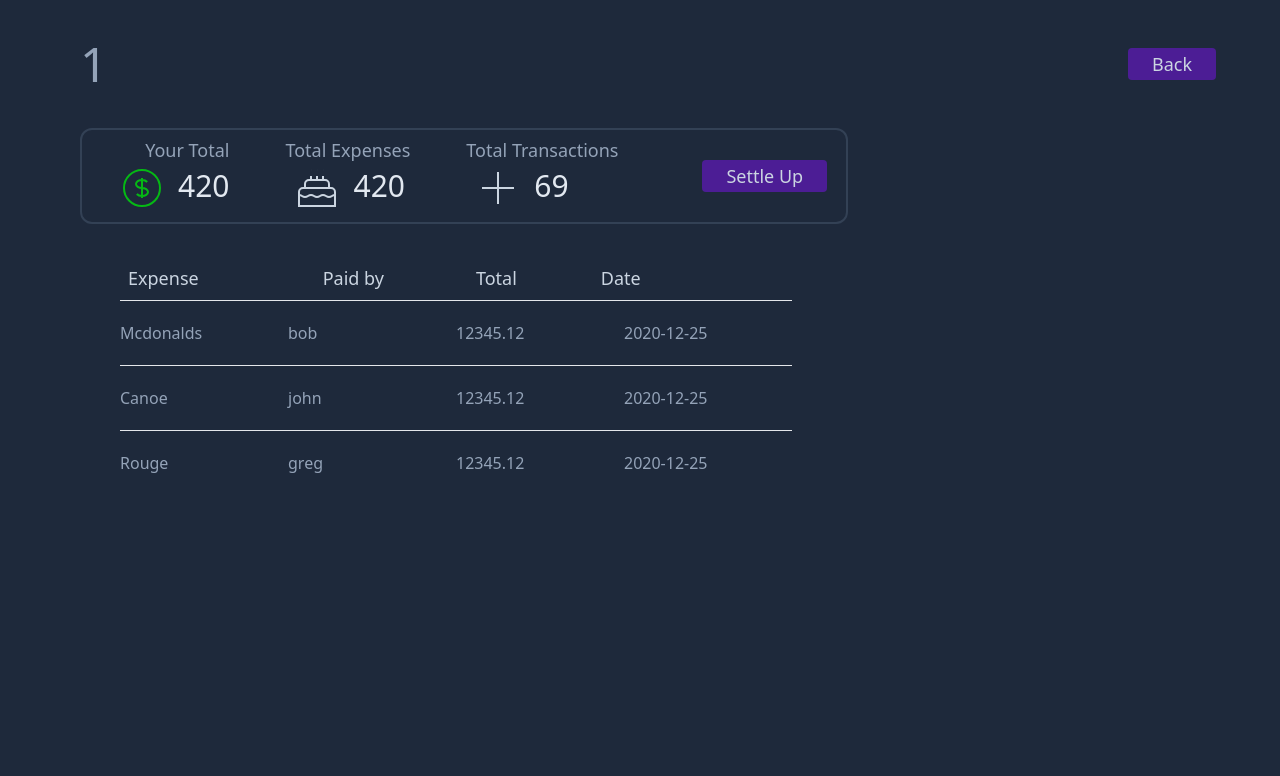
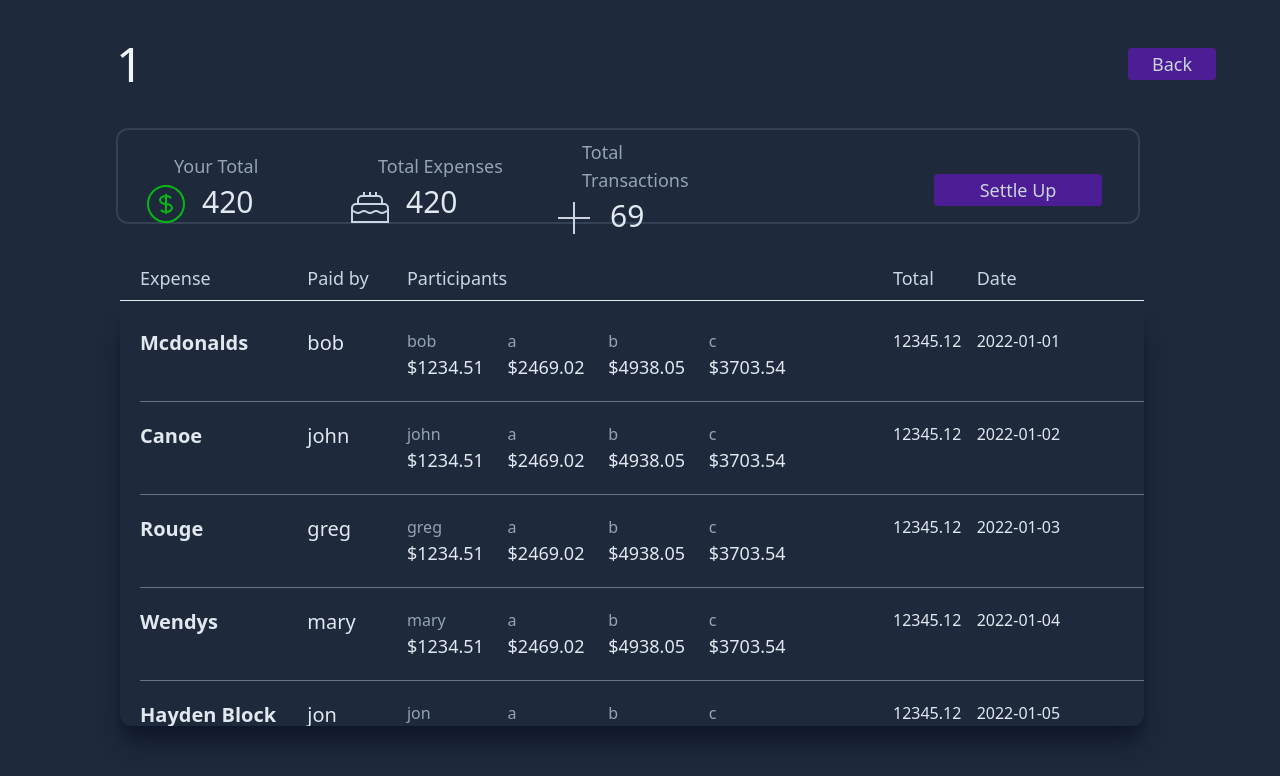
Before and after one commit to yanchenm/split, a Next.js app in the folder frontend/: page /app/group/1 in a window 1280 px wide. Shown: the top 776 px of the page. Built offline with nearby package versions, Linux system fonts and the light colour scheme.

Commit message:
Removed logout, styled txns, added overflow scrolling to detailed view.

```diff
--- a/frontend/components/App/Sidebar.tsx
+++ b/frontend/components/App/Sidebar.tsx
@@ -45,10 +45,6 @@ const Sidebar: React.FC = () => {
             svgSrc='/document_archived.svg'
             buttonText='View Past Splits'
           />
-          <SidebarButton
-            svgSrc='/logout.svg'
-            buttonText='Log out'
-          />
         </nav>
       </div>
   )
--- a/frontend/components/DetailView/Expense.tsx
+++ b/frontend/components/DetailView/Expense.tsx
@@ -5,21 +5,29 @@ type ExpenseProps = {
   paidBy: string;
   total: number;
   date: string;
+  participants: any;
 }
 
-const Expense: React.FC<ExpenseProps> = ({ name, paidBy, total, date }) => {
+const Expense: React.FC<ExpenseProps> = ({ name, paidBy, participants, total, date }) => {
 
   return (
-    <div>
-      <hr className="my-2 w-full slate-600" />
-      <div className="my-5 grid grid-cols-4 text-start">
-        <h3>{ name }</h3>
-        <div>
-          { paidBy }
-        </div>
-        <h3>{ total }</h3>
-        <h3>{ date }</h3>
+    <div className="py-5 grid grid-cols-12 text-start font-normal text-slate-200">
+      <h3 className="col-span-2 text-xl font-bold">{ name }</h3>
+      <div className="col-span-1 text-xl font-medium"> { paidBy } </div>
+      <div className="col-span-5 flex flex-row ml-4">
+        {
+          participants.map((person: any) => {
+            return (
+              <span className="mr-auto text-start" key={person.name}> {/* FIX KEY */}
+                <h3 className="text-slate-400">{person.name}</h3>
+                <h3 className="text-lg font-medium text-slate-200">${(person.portion*total).toFixed(2)}</h3>
+              </span>
+            )
+          })
+        }
       </div>
+      <h3 className="col-span-1 text-base font-medium col-start-10">{ total }</h3>
+      <h3 className="col-span-2 text-base font-medium">{ date }</h3>
     </div>
   );
 };
--- a/frontend/components/DetailView/ExpensesList.tsx
+++ b/frontend/components/DetailView/ExpensesList.tsx
@@ -10,41 +10,111 @@ const ExpenseList: React.FC = () => {
       _id: 'a',
       name: 'Mcdonalds',
       paidBy: 'bob',
+      participants: [{name:'bob',portion:0.1},{name:'a',portion:0.2},{name:'b',portion:0.4},{name:'c',portion:0.3}],
       total: 12345.12,
-      date: '2020-12-25'
+      date: '2022-01-01'
     },
     {
       _id: 'b',
       name: 'Canoe',
       paidBy: 'john',
+      participants: [{name:'john',portion:0.1},{name:'a',portion:0.2},{name:'b',portion:0.4},{name:'c',portion:0.3}],
       total: 12345.12,
-      date: '2020-12-25'
+      date: '2022-01-02'
     },
     {
       _id: 'c',
       name: 'Rouge',
       paidBy: 'greg',
+      participants: [{name:'greg',portion:0.1},{name:'a',portion:0.2},{name:'b',portion:0.4},{name:'c',portion:0.3}],
       total: 12345.12,
-      date: '2020-12-25'
-    }
+      date: '2022-01-03'
+    },
+    {
+      _id: 'd',
+      name: 'Wendys',
+      paidBy: 'mary',
+      participants: [{name:'mary',portion:0.1},{name:'a',portion:0.2},{name:'b',portion:0.4},{name:'c',portion:0.3}],
+      total: 12345.12,
+      date: '2022-01-04'
+    },
+    {
+      _id: 'e',
+      name: 'Hayden Block',
+      paidBy: 'jon',
+      participants: [{name:'jon',portion:0.1},{name:'a',portion:0.2},{name:'b',portion:0.4},{name:'c',portion:0.3}],
+      total: 12345.12,
+      date: '2022-01-05'
+    },
+    {
+      _id: 'f',
+      name: 'Rouge',
+      paidBy: 'andy',
+      participants: [{name:'andy',portion:0.1},{name:'a',portion:0.2},{name:'b',portion:0.4},{name:'c',portion:0.3}],
+      total: 12345.12,
+      date: '2022-01-06'
+    },
+    {
+      _id: 'g',
+      name: 'Rouge',
+      paidBy: 'andy',
+      participants: [{name:'andy',portion:0.1},{name:'a',portion:0.2},{name:'b',portion:0.4},{name:'c',portion:0.3}],
+      total: 12345.12,
+      date: '2022-01-06'
+    },
+    {
+      _id: 'h',
+      name: 'Rouge',
+      paidBy: 'andy',
+      participants: [{name:'andy',portion:0.1},{name:'a',portion:0.2},{name:'b',portion:0.4},{name:'c',portion:0.3}],
+      total: 12345.12,
+      date: '2022-01-06'
+    },
+    {
+      _id: 'i',
+      name: 'Rouge',
+      paidBy: 'andy',
+      participants: [{name:'andy',portion:0.1},{name:'a',portion:0.2},{name:'b',portion:0.4},{name:'c',portion:0.3}],
+      total: 12345.12,
+      date: '2022-01-06'
+    },
+    {
+      _id: 'j',
+      name: 'Rouge',
+      paidBy: 'andy',
+      participants: [{name:'andy',portion:0.1},{name:'a',portion:0.2},{name:'b',portion:0.4},{name:'c',portion:0.3}],
+      total: 12345.12,
+      date: '2022-01-06'
+    },
+    {
+      _id: 'k',
+      name: 'Rouge',
+      paidBy: 'andy',
+      participants: [{name:'andy',portion:0.1},{name:'a',portion:0.2},{name:'b',portion:0.4},{name:'c',portion:0.3}],
+      total: 12345.12,
+      date: '2022-01-06'
+    },
   ]
 
   return (
-    <div className="flex flex-col mt-10 pl-0 max-w-2xl">
+    <div className="flex flex-col mt-10 pl-0 max-w-5xl h-3/4"> {/* PUT h-screen HERE YOU IDIOT */}
       {/* Column names */}
-      <div className="ml-2 text-slate-300 flex flex-row font-medium text-lg">
-        <h1 className="pr-24">Expense</h1>
-        <h1 className="px-7">Paid by</h1>
-        <h1 className="px-16">Total</h1>
-        <h1 className="px-5">Date</h1>
+      <div className="pl-5 grid grid-cols-12 text-slate-300 font-normal text-lg">
+        <h1 className="col-span-2">Expense</h1>
+        <h1 className="col-span-1">Paid by</h1>
+        <h1 className="col-span-5 ml-4">Participants</h1>
+        <h1 className="col-span-1 col-start-10">Total</h1>
+        <h1>Date</h1>
       </div>
-      <div>
+      <hr className="my-2 w-full" />
+      <div className="pl-5 divide-y divide-slate-500 overflow-y-auto h-5/6 shadow-xl shadow-slate-900 rounded-xl">
         {dummyExpenses.map((expense) => {
           return (
             <Expense
               key={expense._id}
               name={expense.name}
               paidBy={expense.paidBy}
+              participants={expense.participants}
               total={expense.total}
               date={expense.date}
             />
--- a/frontend/components/DetailView/GroupStats.tsx
+++ b/frontend/components/DetailView/GroupStats.tsx
@@ -14,19 +14,19 @@ type WrapperProps = {
   svgSrc: string;
 }
 
-const SingleStat: React.FC<WrapperProps> = ({ amount, label, svgSrc }) => {
+const SingleStat: React.FC<WrapperProps> = ({ amount, label, svgSrc}) => {
   return (
-    <div className="-mt-1 mx-7 flex flex-col">
-      <h3 className="text-lg text-right text-slate-400">{label}</h3>
+    <div className="flex flex-col col-span-1 mt-2 ml-4">
+      <h3 className="ml-10 text-lg text-slate-400">{label}</h3>
       <span className="flex flex-row ml-2">
         <img src={svgSrc} className="h-12 w-12"/>
         <h3 className="text-3xl pl-3 pt-1 text-slate-200">{amount}</h3>
       </span>
     </div>
+
   )
 }
 
-// Don't know if we pass in props or fetch from db
 const GroupStats: React.FC<StatProps> = ({ totalExpenses, numTxns, userBalance }) => {
 
   const hello = () => {
@@ -34,8 +34,8 @@ const GroupStats: React.FC<StatProps> = ({ totalExpenses, numTxns, userBalance }
   }
 
   return (
-    <div className="min-w-2xl max-w-3xl h-24 mt-10 border-solid border-2 border-slate-700 rounded-xl">
-      <span className="flex flex-row justify-start ml-0 h-full items-center">
+    <div className="max-w-5xl h-24 ml-9 mt-10 border-solid border-2 border-slate-700 rounded-xl">
+      <div className="grid grid-cols-5 items-center">
         <SingleStat
           svgSrc={userBalance > 0 ? '/green_dollar.svg' : '/red_dollar.svg'}
           label='Your Total'
@@ -51,10 +51,8 @@ const GroupStats: React.FC<StatProps> = ({ totalExpenses, numTxns, userBalance }
           label='Total Transactions'
           amount={numTxns}
         />
-        <span className="pl-14">
-          <AppButton className="text-slate-300" clickHandler={hello}>Settle Up</AppButton>
-        </span>
-      </span>
+        <AppButton className="text-slate-300 col-start-5 mr-9 mt-2" clickHandler={hello}>Settle Up</AppButton>
+      </div>
     </div>
   )
 };
--- a/frontend/pages/app/group/[id].tsx
+++ b/frontend/pages/app/group/[id].tsx
@@ -11,13 +11,13 @@ const DetailView: NextPage = () => {
   const { id } = router.query;
 
   return (
-    <div className="bg-slate-800 text-slate-400 min-h-screen">
+    <div className="bg-slate-800 text-slate-400 h-screen">
       <div className="text-5xl pt-10 pl-10 flex flex-row items-center justify-between">
-         <h3 className="pl-10">{id}</h3>
-         <AppButton className="mr-16 text-slate-300" clickHandler={() => {router.back()}}>Back</AppButton>
+         <h3 className="pl-10 text-slate-100 ml-9">{id}</h3>
+         <AppButton className="mr-16 text-slate-300" clickHandler={() => {router.push('/app')}}>Back</AppButton>
       </div>
 
-      <div className="flex flex-col space-x-10 ml-20">
+      <div className="flex flex-col space-x-10 ml-20 h-5/6">
         <GroupStats totalExpenses={420} numTxns={69} userBalance={420}/>
 
         <ExpenseList />
```
